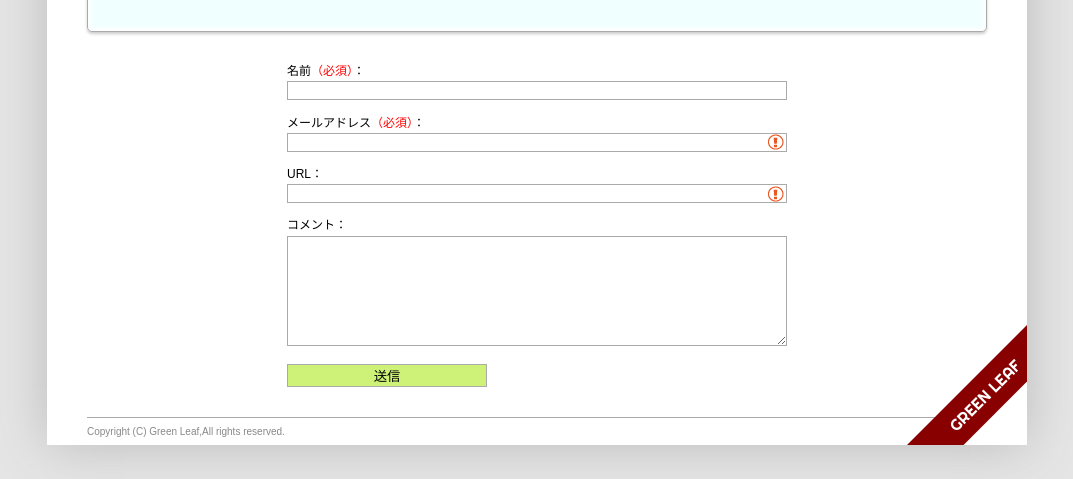
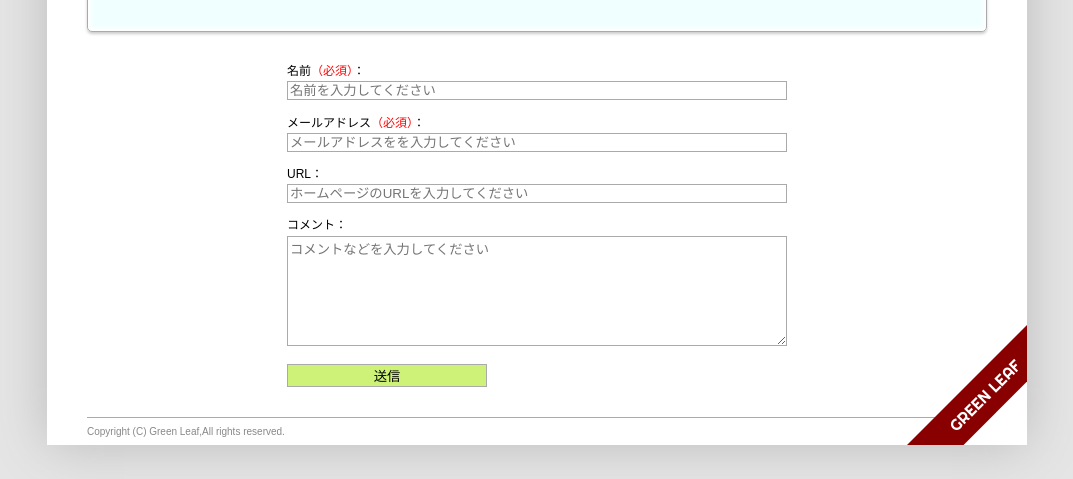
Before and after one commit to wp15017/html.4th, a plain HTML site: page index.html in a window 1280 px wide. Shown: the part 321-800 px from the top of the page, without its empty margins (103-1176 px from the left). Drawn offline with Linux system fonts and the light colour scheme.

Commit message:
9-28-1st

```diff
--- a/index.html
+++ b/index.html
@@ -159,6 +159,8 @@ article p	{
 	margin-left: 0px;
 	margin-right: 0px}
 
+input:focus{outline: solid; 3px rgba(159,256,16,0,0.5)}
+
 /* フッター */
 footer	{
 	color: #888888;
@@ -235,8 +237,8 @@ input[type="submit"]{
     width: 200px;
     background-color: #cef178}
 
-input:required {
-	background-image: url(caution.png);
+input:required,input:invalad
+   {background-image: url(caution.png);
     background-repeat: no-repeat;
     background-position: right center}
 
@@ -468,7 +470,7 @@ article section figure {margin-left:0}
 <header>
 <h1>お問い合わせ</h1>
 
-<p id="summary">ご意見、ご感想などがありましたら、以下の欄にご記入の上、送信してください。また、森の工房やイベントに関するご質問などもお気軽にお寄せください。<br />
+<p id="summary">ご意見、ご感想などがありましたら、以下の欄にご記入の上、送信してください。また、森の工房やイベントに関するご質問などもお気軽にお寄せください。<br>
 （※送信後はトップページに戻ります。）</p>
 </header>
 
@@ -478,19 +480,19 @@ article section figure {margin-left:0}
 <input type="hidden" name="_subject" value="FORM MAIL" />
 
 <p><label>名前<span>（必須）</span>：<br>
-<input type="text" name="namae" size="40">
+<input type="text" name="namae" size="40" required placeholder="名前を入力してください"　autofocus>
 </label></p>
 
 <p><label>メールアドレス<span>（必須）</span>：<br>
-<input type="email" name="mail" size="40" required>
+<input type="email" name="mail" size="40" required placeholder="メールアドレスをを入力してください">
 </label></p>
 
 <p><label>URL：<br>
-<input type="url" name="url" size="40" required>
+<input type="url" name="url" size="40" required placeholder="ホームページのURLを入力してください">
 </label></p>
 
 <p><label>コメント：<br>
-<textarea name="comment" cols="50" rows="8"></textarea>
+<textarea name="comment" cols="50" rows="8"　required placeholder="コメントなどを入力してください"></textarea>
 </label></p>
 
 <p id="button">
```
